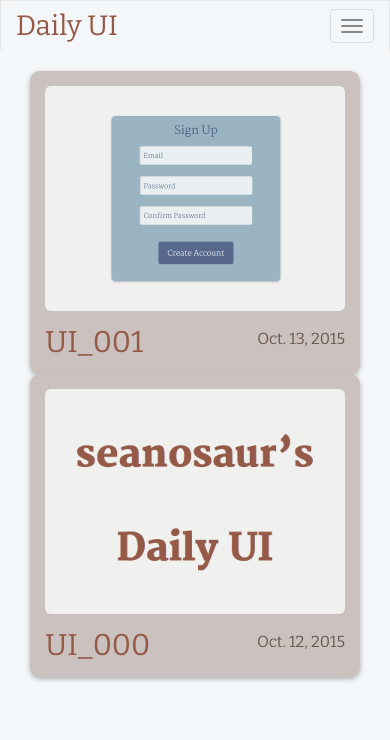
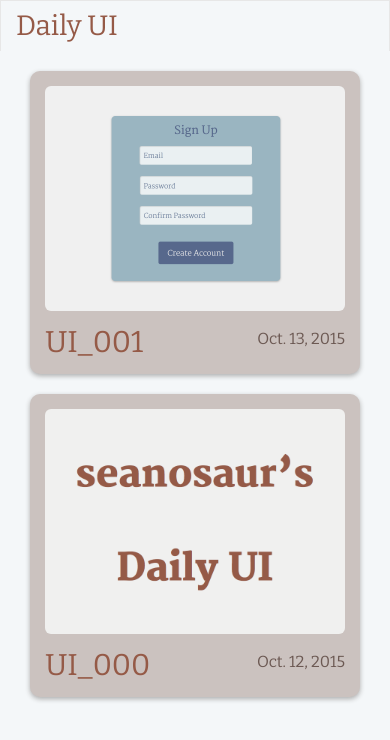
Before and after one commit to seanoldham/dailyUI, a plain HTML site: page index.html in a window 390 px wide. Drawn offline with nearby package versions, Linux system fonts and the light colour scheme.

Commit message:
Site updated to 721f4ff

```diff
--- a/index.html
+++ b/index.html
@@ -21,12 +21,6 @@
     <nav class="navbar navbar-default">
   <div class="container">
     <div class="navbar-header">
-      <button type="button" class="navbar-toggle collapsed" data-toggle="collapse" data-target="#bs-example-navbar-collapse-1" aria-expanded="false">
-        <span class="sr-only">Toggle navigation</span>
-        <span class="icon-bar"></span>
-        <span class="icon-bar"></span>
-        <span class="icon-bar"></span>
-      </button>
       <a class="navbar-brand" href="/">Daily UI</a>
     </div>
   </div>
--- a/stylesheets/style.css
+++ b/stylesheets/style.css
@@ -27,6 +27,7 @@ a:hover {
   text-decoration: none; }
 
 .card {
+  margin-bottom: 20px;
   background-color: #CBC2BF;
   border-radius: 10px;
   box-shadow: 0px 2px 5px 0px #ADADAD; }
```
Also changed, not shown: 2015/10/12/ui_000.html (+0 -6 lines), 2015/10/13/ui_001.html (+0 -6 lines), 1 other file.
